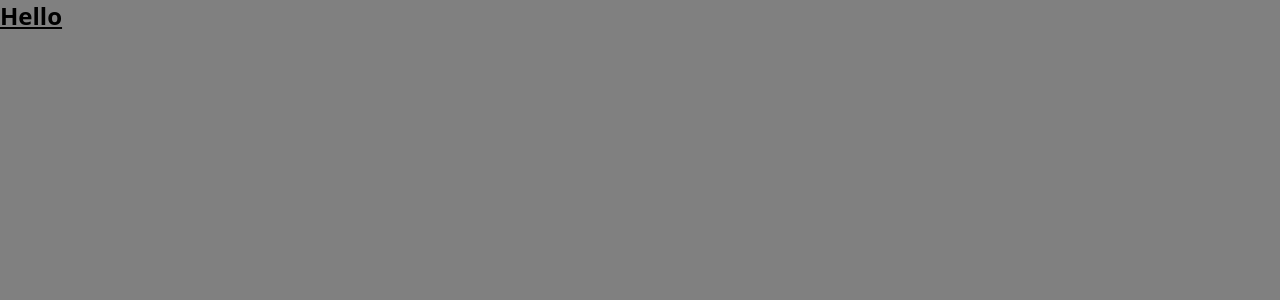
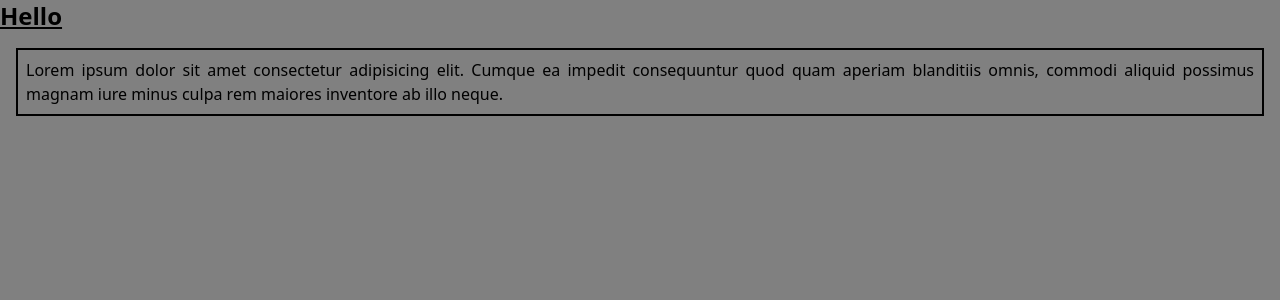
Before and after one commit to Eran2001/dp-react-course, a React (Vite) app: page / in a window 1280 px wide. Shown: the top 300 px of the page. Built offline with nearby package versions, Linux system fonts and the light colour scheme.

Commit message:
add some para text

```diff
--- a/src/App.jsx
+++ b/src/App.jsx
@@ -2,6 +2,11 @@ function App() {
   return (
     <>
       <h1 className="text-2xl font-bold underline">Hello</h1>
+      <p className="border-2 border-black m-4 p-2 text-justify">
+        Lorem ipsum dolor sit amet consectetur adipisicing elit. Cumque ea
+        impedit consequuntur quod quam aperiam blanditiis omnis, commodi aliquid
+        possimus magnam iure minus culpa rem maiores inventore ab illo neque.
+      </p>
     </>
   );
 }
```
